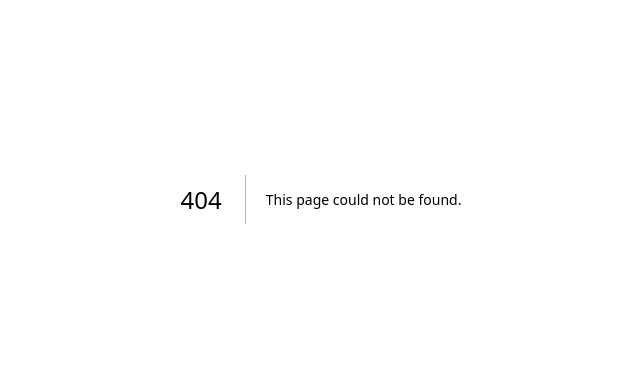
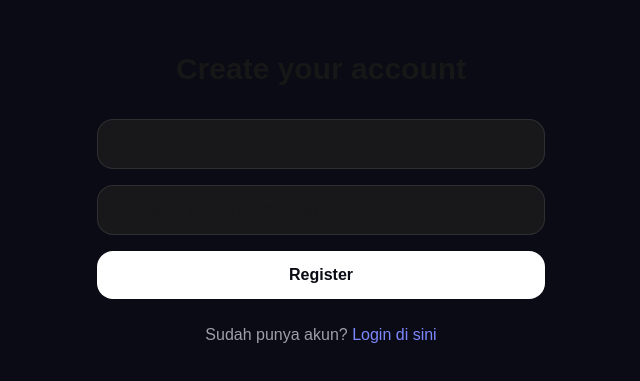
Before and after one commit to ojimusk/nodeflow, a Next.js app: page /register in a window 1280 px wide. Before the commit this address had no page. Shown: the part 201-582 px from the top of the page, without its empty margins (319-959 px from the left). Built offline with nearby package versions, Linux system fonts and the light colour scheme; no server answers.

Commit message:
Add registration page with email and password fields

```diff
--- /dev/null
+++ b/app/register/page.tsx
@@ -0,0 +1,75 @@
+'use client'
+
+import { useState } from 'react'
+import { useRouter } from 'next/navigation'
+import { supabase } from '@/lib/supabase'
+
+export default function RegisterPage() {
+  const [email, setEmail] = useState('')
+  const [password, setPassword] = useState('')
+  const [loading, setLoading] = useState(false)
+  const [error, setError] = useState('')
+  const router = useRouter()
+
+  const handleRegister = async (e: React.FormEvent) => {
+    e.preventDefault()
+    setLoading(true)
+    setError('')
+
+    const { error } = await supabase.auth.signUp({
+      email,
+      password,
+    })
+
+    if (error) {
+      setError(error.message)
+    } else {
+      alert('Registration successful! Please check your email to confirm your account.')
+      router.push('/login')
+    }
+
+    setLoading(false)
+  }
+
+  return (
+    <div className="min-h-screen flex items-center justify-center bg-[#0A0B14] px-6">
+      <div className="w-full max-w-md">
+        <h1 className="text-3xl font-semibold text-center mb-8">Create your account</h1>
+
+        <form onSubmit={handleRegister} className="space-y-4">
+          <input
+            type="email"
+            placeholder="Email"
+            value={email}
+            onChange={(e) => setEmail(e.target.value)}
+            className="w-full px-4 py-3 bg-zinc-900 border border-white/10 rounded-2xl focus:outline-none focus:border-indigo-500"
+            required
+          />
+          <input
+            type="password"
+            placeholder="Password (min 6 characters)"
+            value={password}
+            onChange={(e) => setPassword(e.target.value)}
+            className="w-full px-4 py-3 bg-zinc-900 border border-white/10 rounded-2xl focus:outline-none focus:border-indigo-500"
+            required
+          />
+
+          {error && <p className="text-red-500 text-sm">{error}</p>}
+
+          <button
+            type="submit"
+            disabled={loading}
+            className="w-full py-3 bg-white text-[#0A0B14] rounded-2xl font-semibold hover:bg-zinc-200 disabled:opacity-50"
+          >
+            {loading ? 'Creating account...' : 'Register'}
+          </button>
+        </form>
+
+        <p className="text-center mt-6 text-zinc-400">
+          Sudah punya akun?{' '}
+          <a href="/login" className="text-indigo-400 hover:underline">Login di sini</a>
+        </p>
+      </div>
+    </div>
+  )
+}
```
